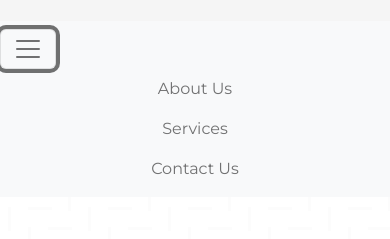
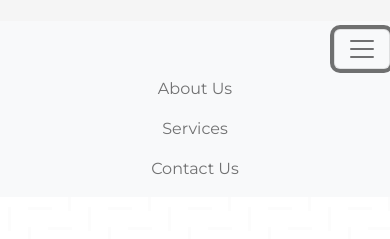
Before and after one commit to RaghavT5/The-Pastry-Palace, a plain HTML site: page index.html in a window 390 px wide. Both pictures are taken after a click on the button "Toggle navigation". Shown: the part 161-400 px from the top of the page. Drawn offline with nearby package versions, Linux system fonts and the light colour scheme.

Commit message:
Right aligned the NavBar toggler

```diff
--- a/index.html
+++ b/index.html
@@ -21,9 +21,9 @@
     <header>
       <h1 class="text-center title">The Pastry Palace</h1>
     </header>
-    <nav class="navbar navbar-expand-lg bg-light">
+    <nav class="navbar d-flex justify-content-end navbar-expand-lg bg-light">
       <button
-        class="navbar-toggler"
+        class="navbar-toggler text-right"
         type="button"
         data-toggle="collapse"
         data-target="#navbarNav"
--- a/styles.css
+++ b/styles.css
@@ -94,13 +94,6 @@ p {
   font-family: "Montserrat";
 }
 
-/* Add padding between the "Services" cards on mobile devices */
-@media (max-width: 767px) {
-  .card {
-    margin-bottom: 20px;
-  }
-}
-
 /* media queries for responsive design */
 @media (max-width: 600px) {
   nav a {
@@ -117,3 +110,16 @@ p {
     background-color: #f5f5f5;
   }
 }
+
+@media (max-width: 991px) {
+  .navbar .navbar-collapse {
+    justify-content: flex-end;
+  }
+}
+
+/* Add padding between the "Services" cards on mobile devices */
+@media (max-width: 767px) {
+  .card {
+    margin-bottom: 20px;
+  }
+}
```
